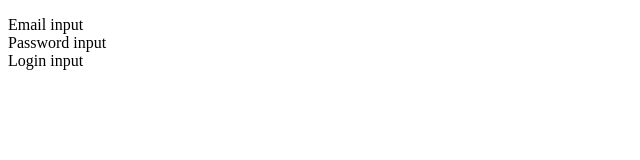
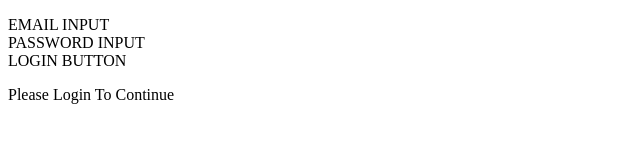
Before and after one commit to Het-Patel-cg/Codinggita-git, a plain HTML site: page login.html in a window 1280 px wide. Shown: the whole page, without its empty margins (0-640 px from the left). Drawn offline with Linux system fonts and the light colour scheme.

Commit message:
Improve Authentication Pages

```diff
--- a/login.html
+++ b/login.html
@@ -6,8 +6,9 @@
     <title>Login Page</title>
 </head>
 <body>
-    <p> Email input <br>
-        Password input <br>
-        Login input</p>
+    <p>EMAIL INPUT <br>
+       PASSWORD INPUT<br>
+       LOGIN BUTTON</p>
+    <p>Please Login To Continue</p>
 </body>
 </html>
```
Also changed, not shown: index.html (+1 -0 lines), signup.html (+1 -0 lines).
